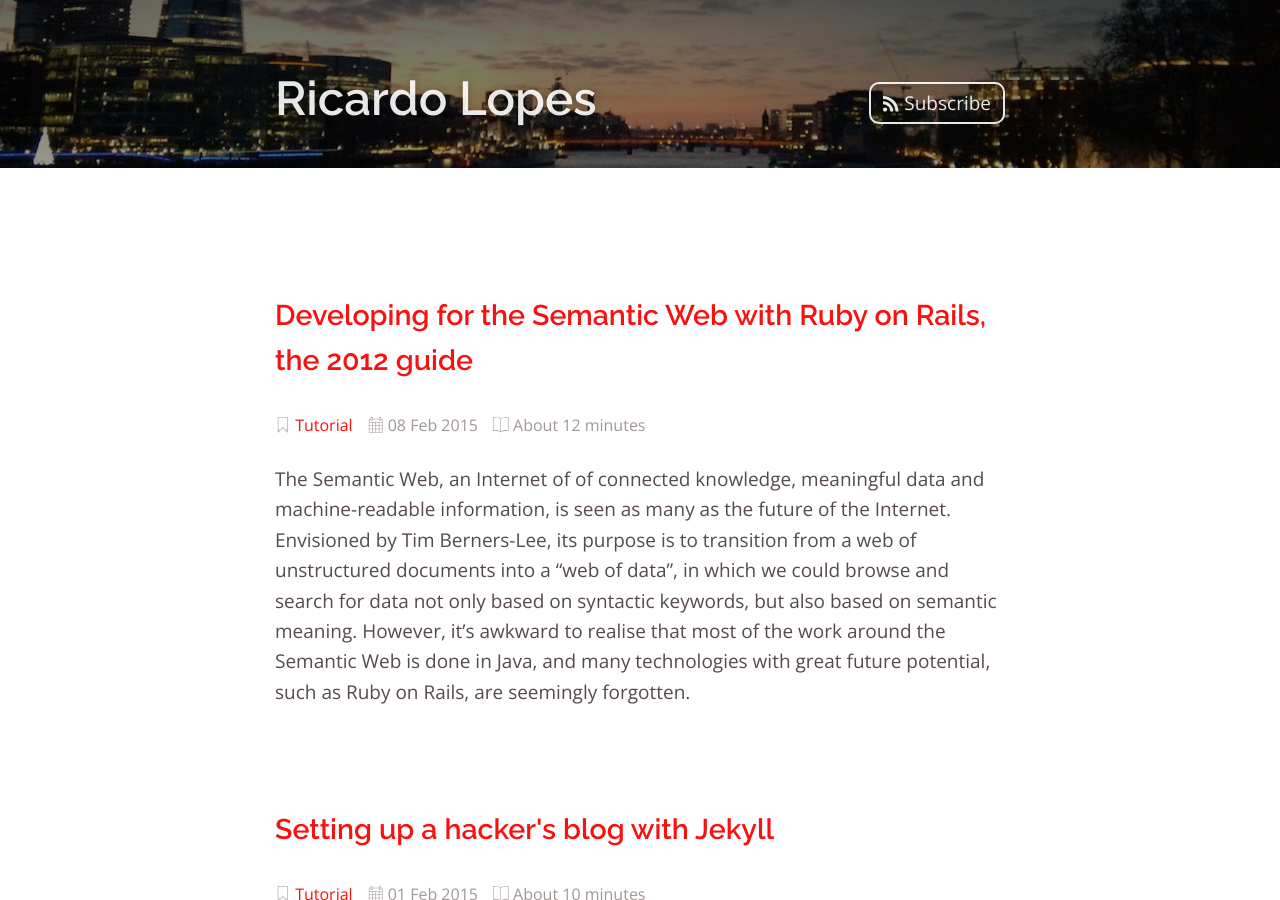
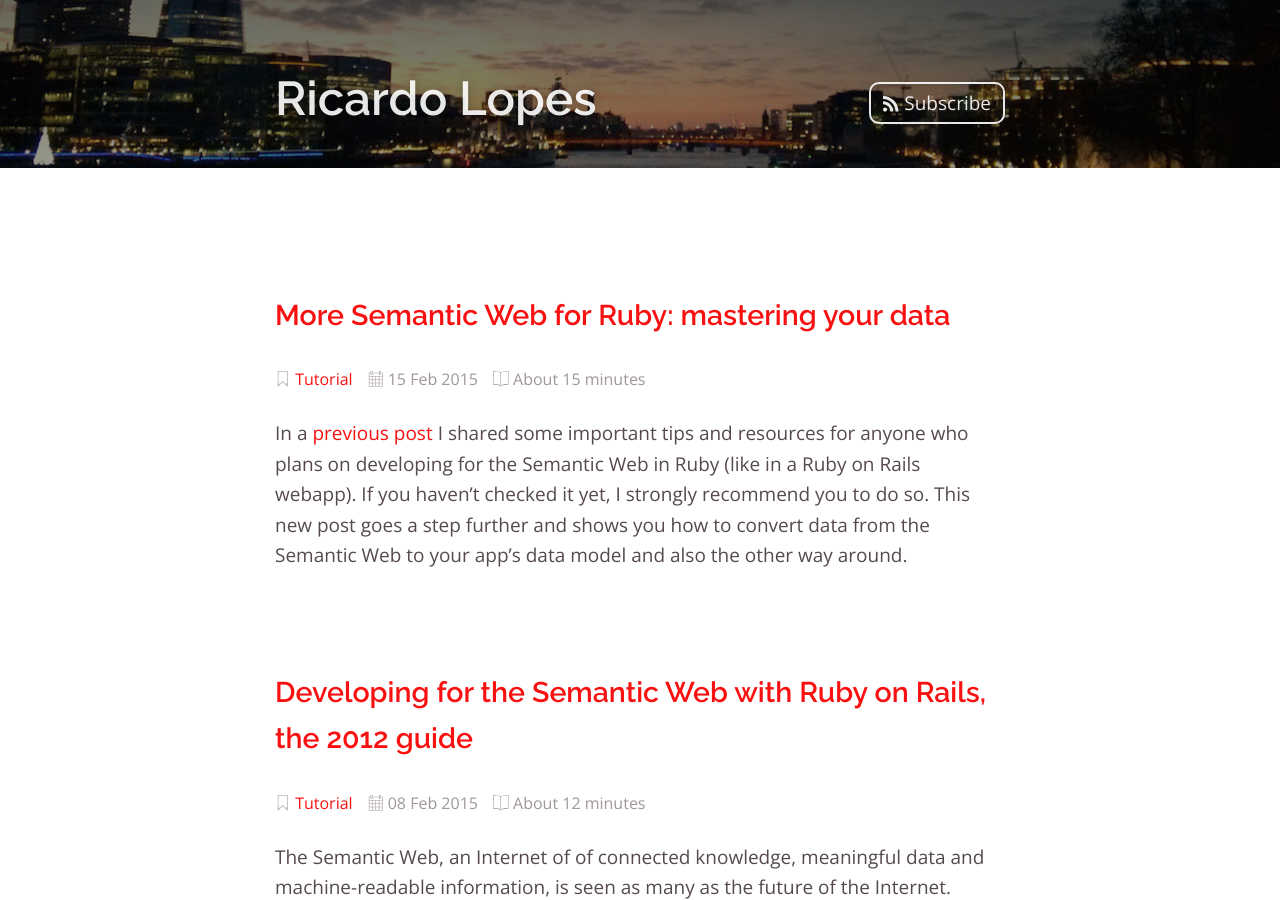
Before and after one commit to rplopes/ricardolopes.net, a Jekyll site: the page built from blog/index.html, in a window 1280 px wide and 900 px high. Built offline with Jekyll 4.4.1, drawn with Linux system fonts in a browser that asks for light colours; the list of posts is cut into pages by our own code; some of the changed lines change nothing that is shown.

Commit message:
New post: More Semantic Web for Ruby: mastering your data
Also updated previous post on Semantic Web for Ruby to mention this new one.

```diff
--- a/_posts/2015-02-08-developing-for-the-semantic-web-with-ruby-on-rails-the-2012-guide.md
+++ b/_posts/2015-02-08-developing-for-the-semantic-web-with-ruby-on-rails-the-2012-guide.md
@@ -144,3 +144,5 @@ Fortunately, if you use PostgreSQL and/or SQLite, there’s an amazing work done
 Once one grasps the power of the Semantic Web, it’s not easy to ignore its advantages and future potential. However, as you can now see, the work around it in Ruby feels scattered and incomplete. Because it was so difficult to come across these scattered pieces of great work and because of what can be achieved when they are all connected, there was a great need of putting all this knowledge together. Yes, there are other similar guides online, but many are so outdated that may put you on the wrong track.
 
 As I’ve pointed out before, this wasn’t intended to be a step-by-step tutorial for you to copy+paste all the code you needed to develop a basic application. If this article is so long as it is, imagine how it would be with all that information. It’s more like an updated guide you can use to save hours of research and frustration.
+
+A follow-up tutorial is now available, describing how to import and export semantic data into/from Ruby: [More Semantic Web for Ruby: mastering your data]({% post_url 2015-02-15-more-semantic-web-for-ruby-mastering-your-data %}).
--- /dev/null
+++ b/_posts/2015-02-15-more-semantic-web-for-ruby-mastering-your-data.md
@@ -0,0 +1,231 @@
+---
+layout: post
+title: "More Semantic Web for Ruby: mastering your data"
+category: tutorial
+tags:
+ - Semantic Web
+ - Ruby
+ - Ruby on Rails
+excerpt: In a [previous post]({% post_url 2015-02-08-developing-for-the-semantic-web-with-ruby-on-rails-the-2012-guide %}) I shared some important tips and resources for anyone who plans on developing for the Semantic Web in Ruby (like in a Ruby on Rails webapp). If you haven’t checked it yet, I strongly recommend you to do so. This new post goes a step further and shows you how to convert data from the Semantic Web to your app’s data model and also the other way around.
+---
+
+_**Disclaimer:** This blog post was first published on the 14th of October of 2013. This means that most of its content might no longer be up-to-date. This was published in my previous blog, which has [met an unfortunate end]({% post_url 2015-01-11-a-postmortem-of-my-wordpress-blog %}), and is being reposted now as an attempt to resurface some of the most popular posts that have been lost._
+
+In a [previous post]({% post_url 2015-02-08-developing-for-the-semantic-web-with-ruby-on-rails-the-2012-guide %}) I shared some important tips and resources for anyone who plans on developing for the Semantic Web in Ruby (like in a Ruby on Rails webapp). If you haven’t checked it yet, I strongly recommend you to do so. This new post goes a step further and shows you how to convert data from the Semantic Web to your app’s data model and also the other way around.
+
+To get our mappings between the Semantic Web data and our app’s data model we need some Ruby gems. The gem [rdf](https://rubygems.org/gems/rdf) lets us parse and work with RDF data in Ruby. The gem [linkeddata](https://rubygems.org/gems/linkeddata)  gives us additional resources for working with the semantic web and the Linked Data. Finally, I will also use the gem [rdf-turtle](https://rubygems.org/gems/rdf-turtle) because I find the Turtle notation to be clearer than the RDF/XML notation, so this gem helps us parse this alternative notation (if you won’t use Turtle, you’ll be just fine without this gem).
+
+## Importing RDF data to Ruby
+
+As we’ve seen in the previous tutorial, creating a semantic graph in Ruby for describing RDF data is as easy as doing:
+
+{% highlight ruby %}
+graph = RDF::Graph.new
+{% endhighlight %}
+
+Now we want to create a semantic graph based on the data of an existing RDF file. To do that, we need to change it to:
+
+{% highlight ruby %}
+graph = RDF::Graph.load(path_of_rdf_file)
+{% endhighlight %}
+
+We can now query that graph to import its data to our Ruby application. The rdf gem is powerful enough to allow querying that graph using pure Ruby code (no SPARQL needed).
+
+Let’s imagine we’re developing a blog and we’re importing RDF data about posts and their authors. We have the models `Post` and `Author` in our application. The RDF ontology that the data on that file is using is called `MyBlog` and has the class `Post` (for the authors, it reuses the class `Person` from the well-known ontology [FOAF](http://www.foaf-project.org)). That ontology has also the properties `hasTitle` (that links a `MyBlog:Post` to a string of its title) and `hasAuthor` (that links a `MyBlog:Post` to a `FOAF:Person`).
+
+Here is an example of how we could query the graph to find all posts:
+
+{% highlight ruby %}
+include RDF
+MyBlog = RDF::Vocabulary.new("http://ricardolopes.net/myblog.owl#")
+
+# Load the RDF file to a semantic graph
+graph = RDF::Graph.load(path_of_rdf_file)
+
+# To get all the posts, we need a SPARQL-like query, but using hashes
+query_posts = RDF::Query.new({
+  :post => {
+    RDF.type => MyBlog.Post,
+    MyBlog.hasTitle => :title,
+    MyBlog.hasAuthor => :author
+  }
+})
+
+# Build an array of results of that query
+results = query_posts.execute(graph)
+{% endhighlight %}
+
+Now we have an array called `results` that holds all instances of objects with `RDF:type` `MyBlog:Post`. To import the relevant data, we should now iterate through these results and create a new `Post` for each. Here is an example of how to do that and fetch each post’s title:
+
+{% highlight ruby %}
+results.each do |result_post|
+  post = Post.new
+  post.title = result_post.title
+  post.save
+end
+{% endhighlight %}
+
+We can fetch the title of the post using `result_post.title` because in the query that originated those results we asked to store the value of the property `MyBlog:hasTitle` in a variable called `title`. Remember that the value of `MyBlog:hasTitle` is a string with the title of the post, so we can save its value directly in our Ruby class.
+
+To fetch each post’s author we need to do an extra step. Unlike `MyBlog:hasTitle`, the `MyBlog:hasAuthor` property doesn’t hold a string: it holds a reference to an individual of the class `FOAF:Person`. For our application we want to store the author’s name and URI. To get the string with the name of a `FOAF:Person` we need to query its property `FOAF:name`. To get the string with their URI we use the reference of the individual. Here is an example of how we could modify the last piece of code to add the author’s name and URI to the post:
+
+{% highlight ruby %}
+results.each do |result_post|
+  post = Post.new
+  post.title = result_post.title
+
+  # New query, this time to get the post's author
+  query_author = RDF::Query.new({
+    :author => {
+      RDF.type => FOAF.Person,
+      FOAF.name => :name
+    }
+  })
+
+  # Get the authors and fetch the one from this post
+  query_author.execute(graph).each do |result_author|
+    # If it's the same reference, we found it!
+    if result_author.author == result_post.author
+      post.author_name = result_author.name
+      post.author_uri = result_author.author
+    end
+  end
+
+  post.save
+end
+{% endhighlight %}
+
+As we can see, this second query looks like it’s cluttering the code. This could be avoided if the original query (`query_posts`) was already expecting it. So one way to greatly simplify this code would be to change `query_posts` to the following:
+
+{% highlight ruby %}
+query_posts = RDF::Query.new({
+  :post => {
+    RDF.type => MyBlog.Post,
+    MyBlog.hasTitle => :title,
+    MyBlog.hasAuthor => :author
+  },
+  :author => {
+    FOAF:name => :name
+  }
+})
+{% endhighlight %}
+
+This would fetch not only the full list of posts, but also the author (and their name) of that post, because its identifier is the same as the identifier of the value of `MyBlog:hasAuthor` (`:author`). However, if an author didn’t have a `FOAF:name`, we wouldn’t get any information of that post, because that query expects results in all the variables we’re querying. In addition, if we wanted to fetch more information about the post (its creation date, its category, etc.), we should only include it in the initial query if it’s always present, because otherwise, since there’s a variable in the query with no value, the posts that don’t have that value won’t be fetched. So the solution to fetch that additional information only if it’s available is to do a second query (so even if that second query fails for posts without that value, the first query still succeeds and at least we got the essential information of the post).
+
+So unfortunately there might be situations where we do need to do further queries that make the overall code look uglier. However, there are always ways of trying to mitigate that problem as much as possible. One way is to create a separate method for these second queries, so to get the author’s name you only had to do:
+
+{% highlight ruby %}
+results.each do |result_post|
+  post = Post.new
+  post.title = result_post.title
+  post.author_name = query(graph, result_post.author, FOAF.name)
+  post.save
+end
+
+# And the method would look like:
+def query(graph, element, property)
+  new_query = RDF::Query.new({
+    :element => {
+      property => :property
+    }
+  })
+  new_query.execute(graph).each do |result|
+    return s.property.to_s if element == result.element
+  end
+end
+{% endhighlight %}
+
+That method expects to return a string. It might need some adjustments for other tasks, like returning the URI of the element.
+
+With this information, it is now possible to fetch all the information we need from an RDF file to the Ruby application’s data model. Now we look at the exact opposite: exporting our application’s data into an RDF file.
+
+## Exporting relational data from Ruby to semantic data in RDF
+
+In the previous tutorial, in section “Putting the Semantic Web in Ruby on Rails”, we already saw how to create a semantic graph in Ruby, populate it with RDF classes and properties, and export it to a file. Now, we’re using the application’s data model to automatically export the application data.
+
+Lets use the same blog example for the export process. The first thing we need to do is get everything ready:
+
+{% highlight ruby %}
+graph = RDF::Graph.new
+FOAF = RDF::FOAF # This vocabulary is known by the gem
+MyBlog = RDF::Vocabulary.new("http://ricardolopes.net/myblog.owl#")
+data = RDF::Vocabulary.new("http://example.com/myblogdata#")
+{% endhighlight %}
+
+`MyBlog` represents the ontology we’ve been using. `data` represents the namespace of this blog application (one of the many that would be using the `MyBlog` ontology). We can now iterate through all the blog’s posts and save them to the semantic graph:
+
+{% highlight ruby %}
+Post.each do |post|
+  uri = generate_unique_uri(post)
+  graph << [data[uri], RDF.type, MyBlog.Post]
+end
+{% endhighlight %}
+
+In the code snippet above we first fetch a unique URI for the blog post, because every object in RDF must have an identifying URI. We could implement a method to generate such URI based on some rules (an auto-incremented integer, truncating its title, etc.), or we could avoid that step if we saved its URI when we were importing the RDF data. However, if your application is intended to make it easier for users to manage semantic data, chances are not all the exported objects were previously imported.
+
+After generating the identifying URI, we use it to add the post to the semantic graph. `data[uri]` joins the application's namespace (defined in the snippet of code before this last one) with the generated URI (so if a post got an URI `my-first-post`, it would result in `http://example.com/myblogdata#my-first-post`). `RDF.type` and `MyOnt.Post` return the property `type` of the ontology `RDF` and the class `Post` of the ontology `MyBlog`, respectively. These three elements together are the equivalent of the following triple:
+
+{% highlight erb %}
+<http://example.com/myblogdata#my-first-post>
+<http://www.w3.org/1999/02/22-rdf-syntax-ns#type>
+<http://ricardolopes.net/myblog.owl#Post> .
+{% endhighlight %}
+
+This means that we are adding to the semantic graph a triple that states that the blog post identified by `my-first-post` is of type `MyBlog:Post`. We could extend the previous code to include the remaining information of the post:
+
+{% highlight ruby %}
+Post.each do |post|
+  uri = generate_unique_uri(post)
+  graph << [data[uri], RDF.type, MyBlog.Post]
+  graph << [data[uri], MyBlog.hasTitle, post.title]
+end
+{% endhighlight %}
+
+Finally, we also want to add the author information. Since the author is another RDF object, we need to create it and link it to the post:
+
+{% highlight ruby %}
+created_authors = []
+Post.each do |post|
+  uri = generate_unique_uri(post)
+  graph << [data[uri], RDF.type, MyBlog.Post]
+  graph << [data[uri], MyBlog.hasTitle, post.title]
+
+  # Only add new author element if it hasn't been added before
+  if not created_authors.index(post.author_uri)
+    graph << [data[post.author_uri], RDF.type, FOAF.Person]
+    graph << [data[post.author_uri], FOAF.name, post.author_name]
+    created_authors << post.author_uri
+  end
+
+  # Link the post to its author
+  graph << [data[uri], MyBlog.hasAuthor, data[post.author_uri]]
+end
+{% endhighlight %}
+
+Now we should have all the information we want in our semantic graph. The last step is to export it into an external file. This is something that we also dealt with in the previous tutorial, so now let's try to do it using the Turtle notation, to generate files that are easier to read by humans:
+
+{% highlight ruby %}
+PREFIXES = {
+  rdf: 'http://www.w3.org/1999/02/22-rdf-syntax-ns#',
+  owl: 'http://www.w3.org/2002/07/owl#',
+  xsd: 'http://www.w3.org/2001/XMLSchema#',
+  rdfs: 'http://www.w3.org/2000/01/rdf-schema#',
+  foaf: 'http://xmlns.com/foaf/0.1/',
+  myblog: 'http://ricardolopes.net/myblog.owl#',
+  data: 'http://example.com/myblogdata#'
+}
+RDF::Writer.for(:ttl).buffer do |writer|
+  writer.prefixes = PREFIXES
+  graph.each_statement do |statement|
+    writer << statement
+  end
+end
+{% endhighlight %}
+
+The `PREFIXES` array is optional, but it's a nice to have addition to make the resulting file easier to read. If you are using other ontologies, it's better to add them to that array, as well. Then, we use an `RDF::Writer` to write all statements of our semantic graph into a file using Turtle (`:ttl`) notation. This is where the gem rdf-turtle comes in handy, so if you're exporting to a different RDF notation, you probably won't need it.
+
+## To sum up
+
+As with my previous tutorial, this one is also not intended to be a step-by-step manual that gives you a working demo by the end of it. Instead, this tutorial is meant to be a helper for everybody that is struggling with the integration of the Semantic Web and Ruby, and a complement to the previous tutorial. More specifically, it is intended to demonstrate how to import and export semantic data into/from a Ruby application that relies on a relational data model.
+
+As I've concluded in early 2012, Ruby tools for development with the Semantic Web are still not as good as tools that we can find for other languages, such as Java. Still, it's good to see that it is in fact possible to import and export data seamlessly using pure Ruby, so if this is the main Semantic Web related feature your application is supposed to have, the good news is that it shouldn't be too hard to develop it in Ruby on Rails, Sinatra or any other Ruby framework.
```
Also changed, not shown: 14 other files.
